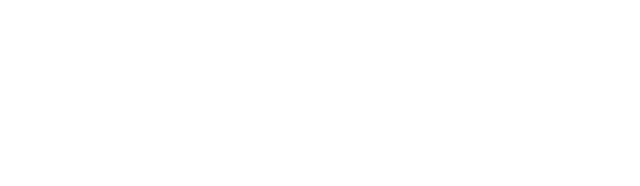
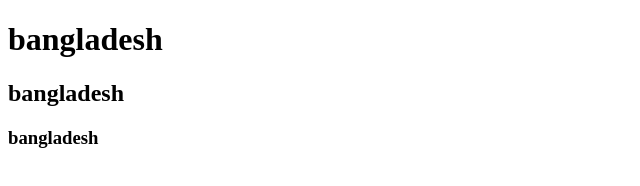
Before and after one commit to Mdkaiumul/my-frist-ripo, a plain HTML site: page index.html in a window 1280 px wide. Shown: the whole page, without its empty margins (0-640 px from the left). Drawn offline with Linux system fonts and the light colour scheme.

Commit message:
my fast comit

```diff
--- a/index.html
+++ b/index.html
@@ -7,6 +7,8 @@
     <title>my frist repo</title>
 </head>
 <body>
-
+    <h1>bangladesh</h1>
+    <h2>bangladesh</h2>
+    <h3>bangladesh</h3>
 </body>
 </html>
```
